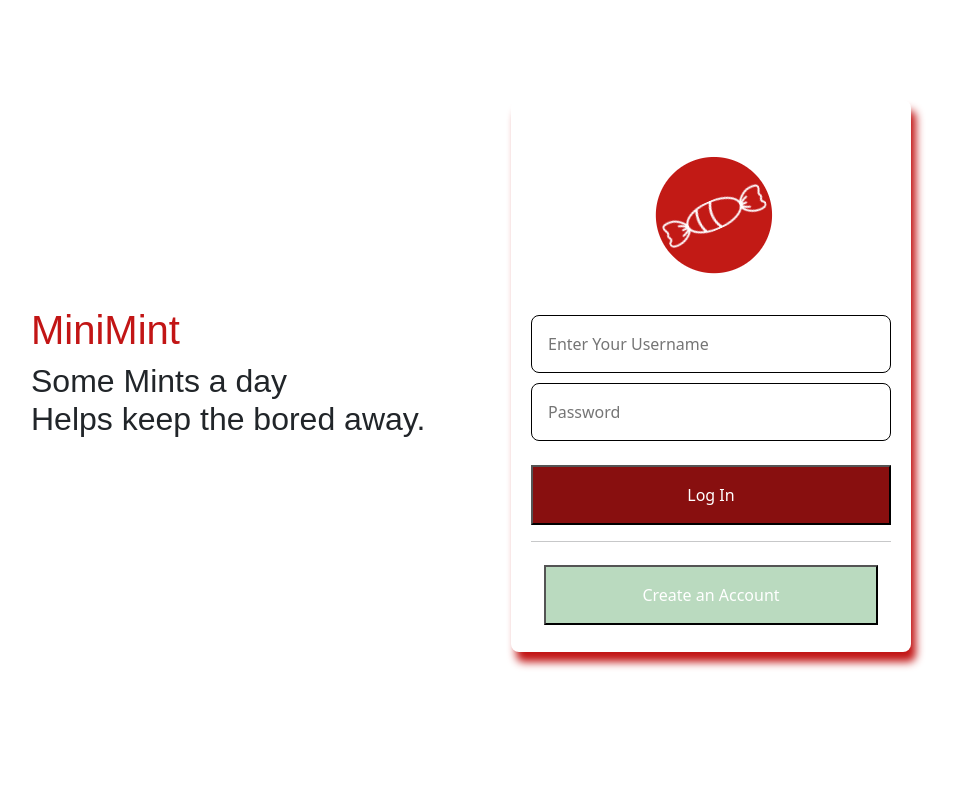
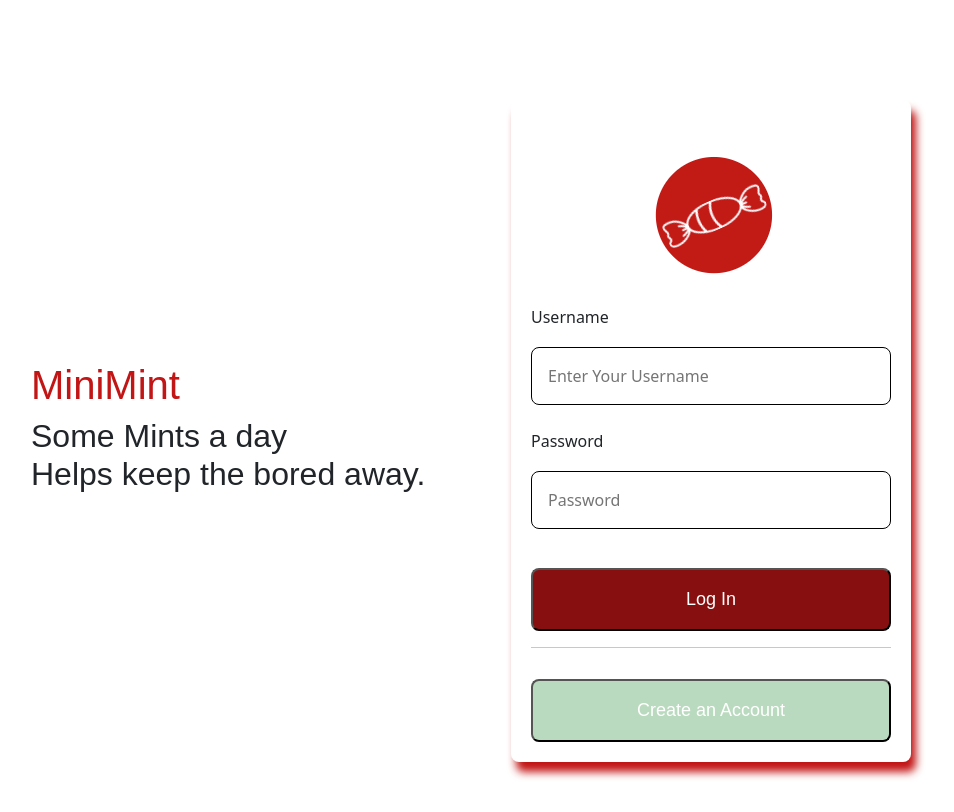
Before and after one commit to crlyhffmn/front_end, a React (Create React App) app: page / in a window 1280 px wide. Shown: the whole page, without its empty margins (179-1133 px from the left). Built offline with nearby package versions, Linux system fonts and the light colour scheme.

Commit message:
update on the Login form

```diff
--- a/src/components/LoginForm/LoginForm.css
+++ b/src/components/LoginForm/LoginForm.css
@@ -42,7 +42,7 @@
   background-color: #fff;
 }
 
-button {
+.btn-login {
   margin-top: 15px;
   background-color: #880f0f;
   padding: 16px;
@@ -53,7 +53,7 @@ button {
   font-size: 18px;
 }
 
-button:hover {
+.btn-login:hover {
   background: #c21515;
   transition: 0.2s ease-out;
   cursor: pointer;
@@ -87,15 +87,22 @@ p a {
   background-color: white;
 }
 
-.btn {
+.btn-register {
   padding: 7px;
-  background-color: white;
-  /* margin-left: 85px; */
+  background-color: #badabf;
   width: 100%;
+  margin-top: 15px;
+  padding: 16px;
+  border-radius: 8px;
+  color: white;
+  font-family: sans-serif;
+  font-size: 18px;
 }
 
-.btn button {
-  background-color: #badabf;
+.btn-register:hover {
+  transition: 0.2s ease-out;
+  cursor: pointer;
+  color: #000;
 }
 
 .logo {
--- a/src/components/LoginForm/LoginForm.js
+++ b/src/components/LoginForm/LoginForm.js
@@ -53,14 +53,16 @@ const LoginForm = () => {
                 <form className="form">
                     <img className="logo" src={logo}/>
                     <div className="form-group">
+                        <label className="form-label">Username</label>
                         <input type="text" placeholder="Enter Your Username" name="username" value={users.username} onChange={onChangeHandler} required/> <br></br>
-                         <input type="password"  placeholder="Password" name="password" value={users.password} onChange={onChangeHandler} required /><br/><br/>
-                        <button onSubmit={onSubmitHandler}>Log In</button>
+                    </div><br/>
+                    <div className="form-group">
+                        <label className="form-label">Password</label>
+                        <input type="password"  placeholder="Password" name="password" value={users.password} onChange={onChangeHandler} required /><br/><br/>
+                        <button className="btn-login" onSubmit={onSubmitHandler}>Log In</button>
                     </div>
                     <hr/>
-                    <div className="btn">
-                        <button onClick={onClickHandler}>Create an Account</button>
-                    </div>
+                    <button className="btn-register" onClick={onClickHandler}>Create an Account</button>
                 </form>
             </div>
         </div>
```
